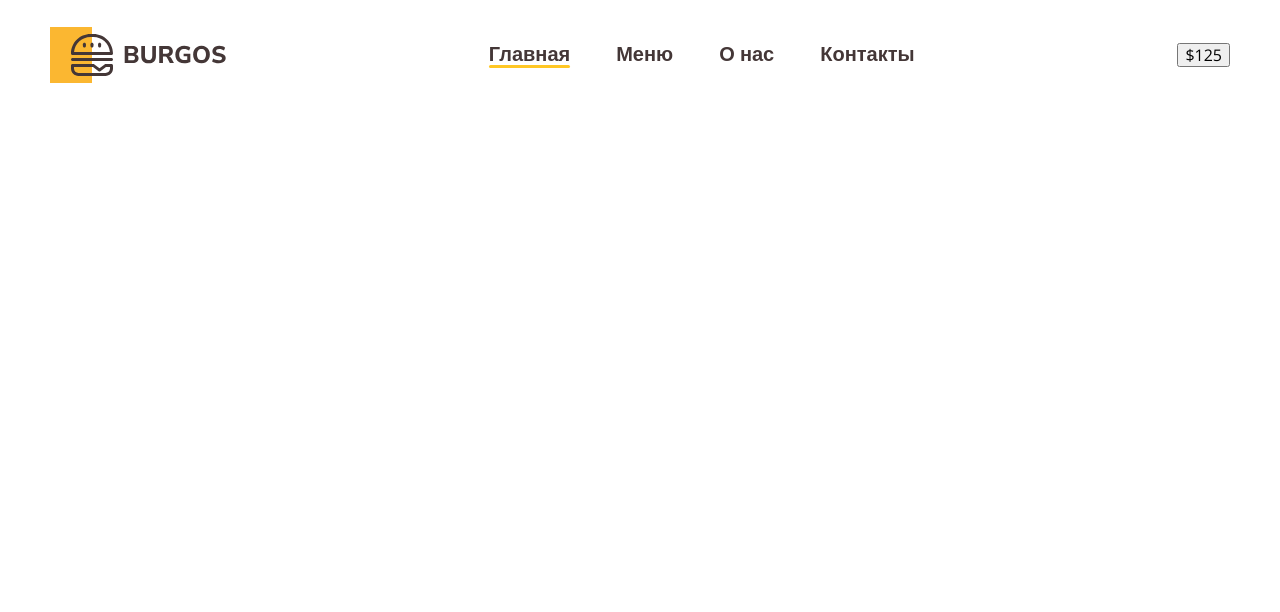
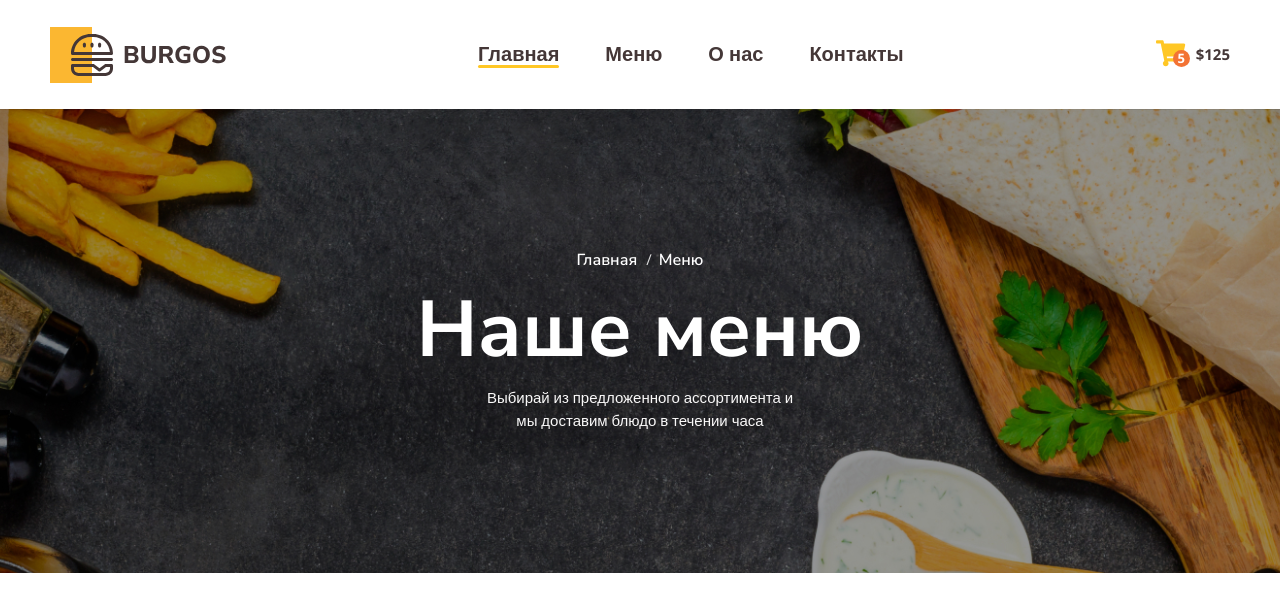
Before and after one commit to Alvina-cold/Module01-burger, a plain HTML site: page index.html in a window 1280 px wide. Drawn offline with nearby package versions, Linux system fonts and the light colour scheme.

Commit message:
add styles

```diff
--- a/index.html
+++ b/index.html
@@ -1,5 +1,5 @@
 <!DOCTYPE html>
-<html lang="en">
+<html lang="ru">
 <head>
     <meta charset="UTF-8">
     <meta http-equiv="X-UA-Compatible" content="IE=edge">
@@ -24,11 +24,25 @@
                         <li><a href="#">Контакты</a></li>
                     </ul>
                </nav>
-               <button type="button">$125</button>
-
+               <button type="button" class="button">
+                   <span class="button-item">
+                       <img src="images/cart.svg" alt="Корзина">
+                        <span class="button-count">5</span>
+                    </span>
+                   <span class="button-text">$125</span>
+               </button>
            </div>
        </div>
    </header>
-
+   <div class="bg"><!--По нашему усмотрению семантический тег, где баннер, не ставим-->
+        <div class="container"><!--чтобы распределить содержимое по центру-->
+            <ul class="breadcrumbs"><!--Название класса взяли из популярных в закладках-->
+                <li><a href="#"></a>Главная</li>
+                <li><a href="#"></a>Меню</li>
+            </ul>
+            <h1 class="title">Наше меню</h1>
+            <p class="description">Выбирай из предложенного ассортимента и мы доставим блюдо в течении часа</p><!--перевод класса "описание"-->
+        </div>
+   </div>
 </body>
 </html>
--- a/styles/main.css
+++ b/styles/main.css
@@ -31,7 +31,8 @@ body{
     list-style-type: none;/*Убираем точки у элементов списка, которые по умолчанию*/
     display: flex;
     padding-left: 0;/*В инспекторе увидели лишний отступ слева, убираем его*/
-    gap: 46px;/*Расстояние между ссылками(элементами) в меню*/
+    gap: 46px;/*Расстояние между ссылками(элементами) в меню, Свойство gap CSS задаёт отступы между столбцами и строками, а не вдоль края контейнера сетки.*/
+
 }
 .header-nav a{/*Стилизуем ссылки из меню*/
     font-weight: 600;/*Из макета*/
@@ -48,7 +49,79 @@ body{
     display: block;/*Без этого свойства линии не будет*/
 }
 .header-nav a.active::after{/*Создаем желтую линию под "Главная"*/
-
     background: #FFC725;
-
 }
+.button{
+    display: flex;
+    align-items: center;
+    background-color: transparent;/*Сделали цвет кнопки прозрачным*/
+    border: none;/*Убрали у кнопки обводку*/
+    padding: 0;/*увидели лишние отступы в инспекторе*/
+    gap: 10px;/*из макета расстояник между корзиной и 125*/
+}
+.button-item{
+    position: relative;/*Чтобы менять расположение круга с 5 относительно корзины*/
+}
+.button-count{/*стилизуем цифру 5*/
+    font-weight: 700;/*из макета*/
+    font-size: 13px;/*из макета*/
+    color: #FFFFFF;/*из макета*/
+    background: #F37335;/*из макета*/
+    border-radius: 100%;/*Так сделали тот оранжевый круг*/
+    position: absolute;
+    width: 17px;/*из макета*/
+    height: 17px;/*из макета*/
+    text-align: center;/*ставим 5 в центр круга(по факту-если убрать, ничего не изменится*/
+    line-height: 1.3;/*5 находится все равно не по центру, выравниваем ее позицию с помощью этого св-ва*/
+    bottom: 3px;/*подогнали в инспекторе*/
+    right: -4px;/*подогнали в инспекторе*/
+}
+.button-text{/*стилизуем $125*/
+    color:#443737;/*иЗ МАКета*/
+    font-weight: 700;/*иЗ МАКета, написали 700 вместо bold для единой стратегии написания*/
+    font-size: 15px;/*иЗ МАКета*/ /*line-height не испольщуем, тк текст маленький*/
+}
+.bg{
+    text-align: center;/*Выравниваем эл-ты по центру*/
+    color: #FFFFFF;
+    background-image: url(../images/bg.jpg);
+    background-size: cover;/*Чтобы картинка растягивалась и сжималась с окном браузера, запись св-ва в тетр*/
+    padding: 142px 0;
+    background-position: center center;/*Чтобы у самой картинки соль и лаваш были по центру при сжатии окна.. */
+}
+.breadcrumbs{
+    padding-left: 0;/*Из инспектора обнуляем у списка отступ слева*/
+    margin-top: 0;/*Из инспектора обнуляем у списка отступ сверху*/
+    list-style-type: none;/*убираем точки у списка*/
+    display: flex;
+    justify-content: center;/*Главная и наше меню-идут друз за другом и по центру*/
+    gap: 16px;/*Чтобы измерить расстояние между ними- создали прямоугольник, и у него width примерно 16*/
+}
+.breadcrumbs a{
+    color: #DEDEDE;/*из макета*/
+    font-size: 15px;/*из макета*/
+    font-family: 'Open Sans', sans-serif;/*из макета*/
+    text-decoration: none;
+}
+.breadcrumbs a::before{/*Создаем символ "/"  перед всеми ссылками в блоке .breadcrumbs  */
+    content: '/';
+    position: relative;
+    left: -7px;/*Сдвинули значок слэша-подобрали прям в инспекторе*/
+}
+.breadcrumbs li:first-child a::before{/*Нам нужно: в блоке .breadcrumbs выбираем первый ли и у него убираем слэш. сложно..*/
+    display: none;/*Убрали знак слэша перед "главная"*/
+}
+.title{
+    font-weight: 700;/*Из макета =bold*/
+    font-size: 79px;/*из макета*/
+    margin-top: 10px;/*откуда-на след уроке*/
+    margin-bottom: 10px;/*откуда-на след уроке*/
+}
+.description{/*стилизуем текст "Выбирай..."  */
+    font-family: 'Open Sans', sans-serif;/*из макета*/
+    font-size: 15px;/*из макета*/
+    line-height: 1.5;/*из макета 24 px, Анна сделала сама относительную единицу 1.5*/
+    color: #FAF9F9;
+    max-width: 320px;/*взяли из макета, но указали макс. после этого текст улетает влево*/
+    margin: 0 auto;/*вернули текст в центр*/
+}
```
Also changed, not shown: images/bg.jpg (added), images/cart.svg (added).
